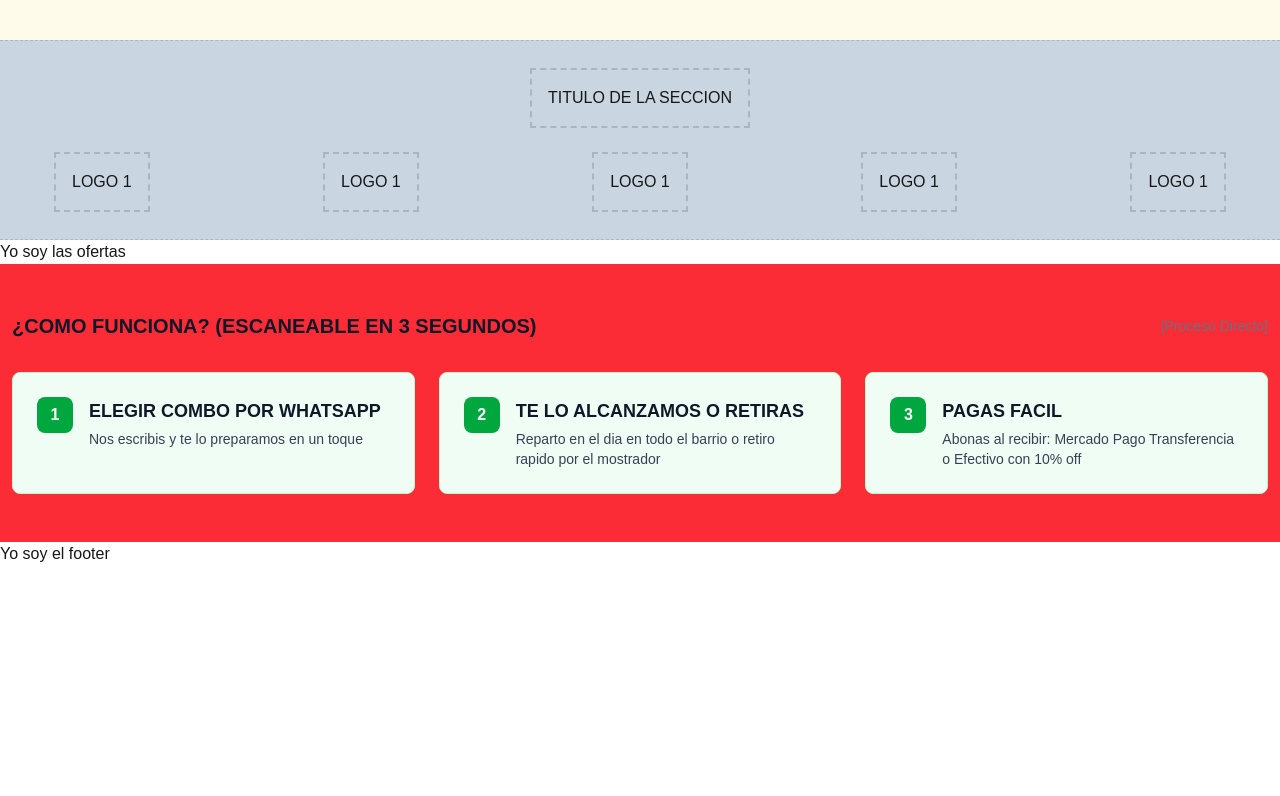
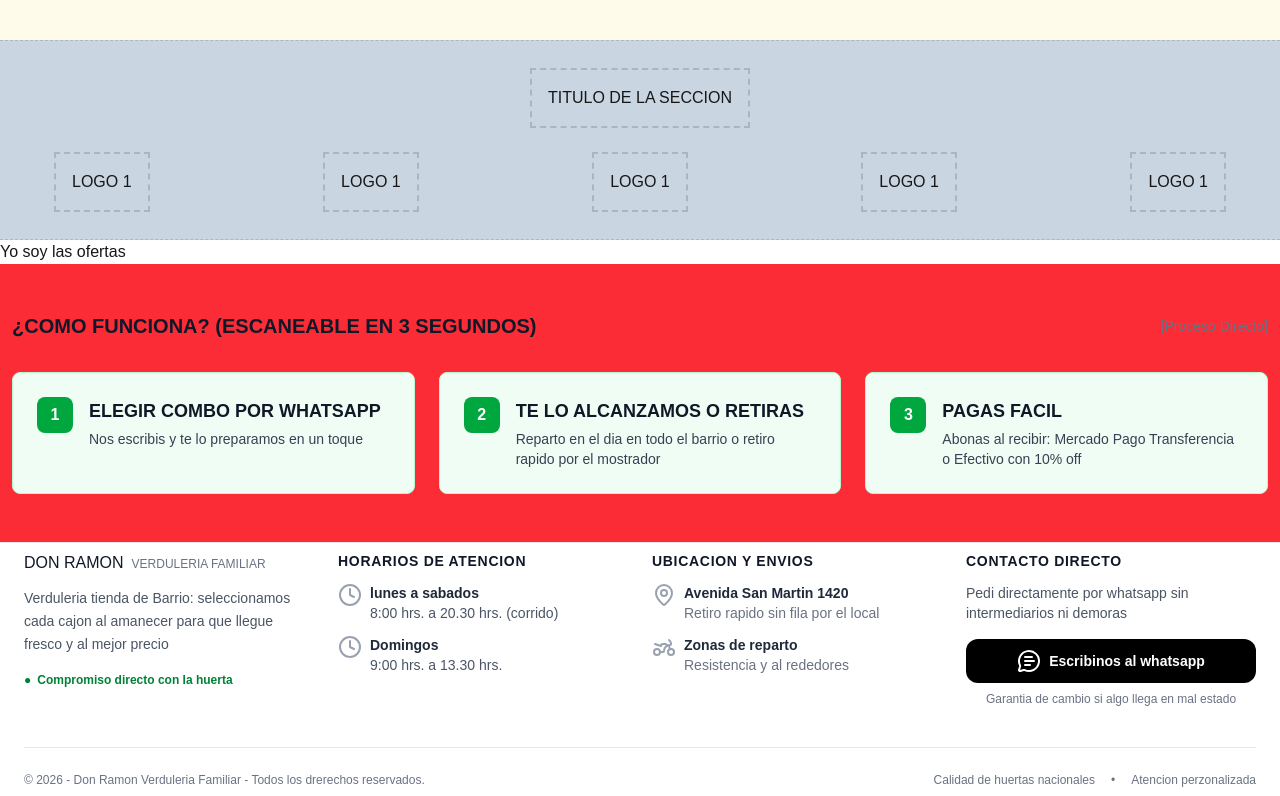
Before and after one commit to marelizal/frutix-template, a Next.js app in the folder landing/: page / in a window 1280 px wide. Shown: the part 360-1156 px from the top of the page. Before the commit the page ends 926 px from the top, so only its background shows below. Built offline with nearby package versions, Linux system fonts and the light colour scheme.

Commit message:
coreccion al layout y se aplican estilos del diseño al footer

```diff
--- a/landing/package.json
+++ b/landing/package.json
@@ -9,6 +9,8 @@
     "lint": "eslint"
   },
   "dependencies": {
+    "lucide": "^1.73.0",
+    "lucide-react": "^1.73.0",
     "next": "16.4.6",
     "react": "19.3.0",
     "react-dom": "19.3.0"
--- a/landing/src/app/layout.tsx
+++ b/landing/src/app/layout.tsx
@@ -28,7 +28,7 @@ export default function RootLayout({ children }: LayoutProps<"/">) {
 
       <body className="min-h-full flex flex-col m-0 bg-slate text-slate-900 font-sans antialaised box-border">
         {/* Aca se injecta todo el contenido de paginas etc. este es el punto de entrada de nuestra app. */}
-        <main w-full bg-white box-border>
+        <main className="w-full bg-white box-border">
            {children}
         </main>
       </body>
--- a/landing/src/components/footer.tsx
+++ b/landing/src/components/footer.tsx
@@ -7,9 +7,111 @@
  *
  */
 
+import { Clock, MapPin, MessageCircle, MessageCircleText, Motorbike } from "lucide-react";
 
 function Footer() {
-    return <footer>Yo soy el footer</footer>;
+  return (
+    <footer className="bg-white border-t border-gray-200">
+      {/* Grilla principal de cuatro columnas */}
+      <div className="px-6 py-2">
+        <div className="grid grid-cols-1 border-b border-gray-200 md:grid-cols-4 gap-6 pb-10 ">
+          {/* Columna 1: Marca / Sobre nosotros */}
+          <div>
+            <h3 className="text-base font-bod uppercase text-gray-900 mb-3">
+              Don Ramon
+              <span className="text-xs ml-2 font-normal text-gray-500 block sm:inline ">
+                Verduleria Familiar
+              </span>
+            </h3>
+            <p className="text-sm text-gray-600 leading-relaxed mb-4">
+              Verduleria tienda de Barrio: seleccionamos cada cajon al amanecer
+              para que llegue fresco y al mejor precio
+            </p>
+            <p className="text-xs text-green-700 font-semibold flex items-center gap-1.5">
+              <span>●</span>Compromiso directo con la huerta
+            </p>
+          </div>
+
+          {/* Columna 2 */}
+          <div>
+            <h4 className="text-sm tracking-wider font-bold uppercase text-gray-900 mb-3">
+              Horarios de atencion
+            </h4>
+            <ul className="text-sm text-gray-600 space-y-3">
+              <li className="flex items-start gap-2">
+                <Clock className="text-gray-400" />
+                <div>
+                  <span className="font-semibold text-gray-800 block">lunes a sabados</span>
+                  <span>8:00 hrs. a 20.30 hrs. (corrido)</span>
+                </div>
+              </li>
+              <li className="flex items-start gap-2">
+                <Clock className="text-gray-400" />
+                <div>
+                  <span className="font-semibold text-gray-800 block">Domingos</span>
+                  <span>9:00 hrs. a 13.30 hrs.</span>
+                </div>
+              </li>
+            </ul>
+          </div>
+
+          {/* Columna 3 */}
+          <div>
+            <h4 className="text-sm tracking-wider font-bold uppercase text-gray-900 mb-3">
+              Ubicacion y envios
+            </h4>
+            <ul className="text-sm text-gray-500 space-y-3">
+              <li className="flex items-start gap-2">
+                <MapPin className="text-gray-400" />
+                <div>
+                  <span className="font-semibold text-gray-800 block">
+                    Avenida San Martin 1420
+                  </span>
+                  <span>Retiro rapido sin fila por el local</span>
+                </div>
+              </li>
+              <li className="flex items-start gap-2">
+                <Motorbike className="text-gray-400" />
+                <div>
+                  <span className="font-semibold text-gray-800 block">Zonas de reparto</span>
+                  <span>Resistencia y al rededores</span>
+                </div>
+              </li>
+            </ul>
+          </div>
+
+          {/* Columna 4 */}
+          <div>
+            <h4 className="text-sm tracking-wider font-bold uppercase text-gray-900 mb-3">
+              Contacto Directo
+            </h4>
+            <p className="text-sm text-gray-600 mb-4">
+              Pedi directamente por whatsapp sin intermediarios ni demoras
+            </p>
+            <a
+              className="inline-flex items-center justify-center gap-2 w-full bg-black text-white text-sm font-bold py-2.5 px-4 rounded-xl hover:bg-gray-800 transition-colors"
+              href=""
+            >
+             <MessageCircleText color="white"/> Escribinos al whatsapp
+            </a>
+            <p className="text-xs text-gray-500 mt-2 text-center">Garantia de cambio si algo llega en mal estado</p>
+          </div>
+        </div>
+        {/* Barra inferior copyright */}
+        <div className="flex flex-col sm:flex-row items-center justify-between text-xs text-gray-500 pt-6 gap-4">
+          <p>
+            © 2026 - Don Ramon Verduleria Familiar - Todos los drerechos
+            reservados.
+          </p>
+          <div className="flex items-center gap-4">
+            <span>Calidad de huertas nacionales</span>
+            <span>•</span>
+            <span>Atencion perzonalizada</span>
+          </div>
+        </div>
+      </div>
+    </footer>
+  );
 }
 
 export default Footer;
```
Also changed, not shown: 1 other file (tests, documents, lock files or other folders).
